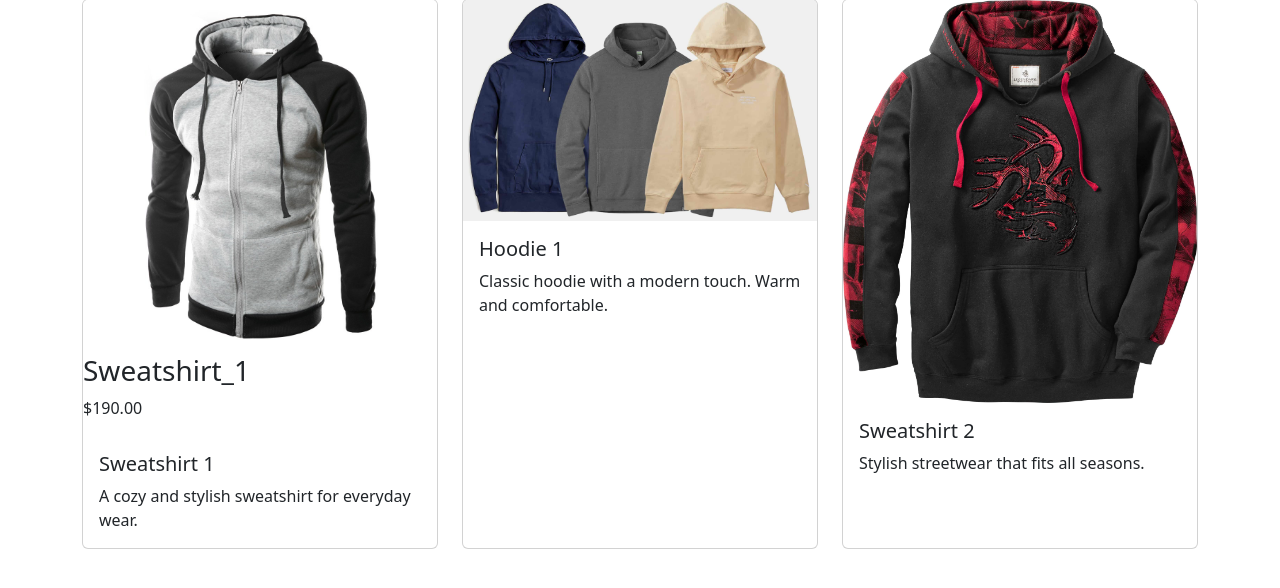
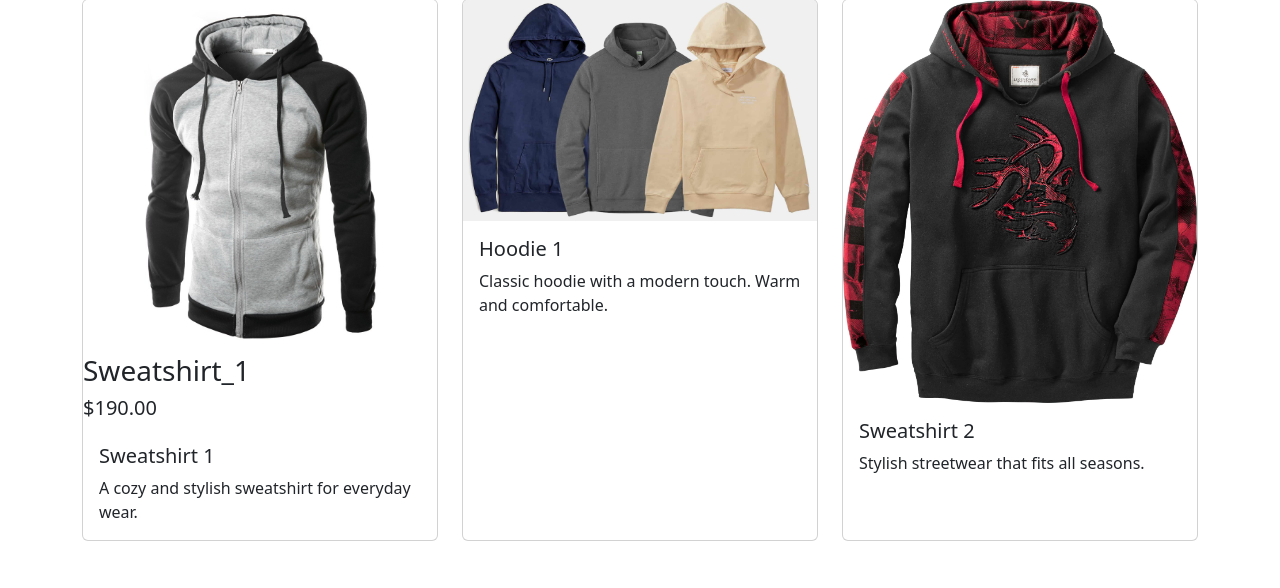
Before and after one commit to Kwadwo-blanc/clothing_store, a Flask app: page / in a window 1280 px wide. Shown: the part 145-733 px from the top of the page. Run offline with Flask 3, Linux system fonts and the light colour scheme; data that the repository does not hold is empty.

Commit message:
update 3337

```diff
--- a/templates/index.html
+++ b/templates/index.html
@@ -17,7 +17,7 @@
                     <img src="{{ url_for('static', filename='images/Sweatshirt_1.jpeg') }}" class="card-img-top" alt="Sweatshirt 1">
                      <div class="product-overlay">
                         <h3>Sweatshirt_1</h3>
-                        <p class="price">${{ '%.2f' | format(190) }}</p>
+                        <h5 class="price">${{ '%.2f' | format(190) }}</h5>
                     <div class="card-body">
                         <h5 class="card-title">Sweatshirt 1</h5>
                         <p class="card-text">A cozy and stylish sweatshirt for everyday wear.</p>
```
